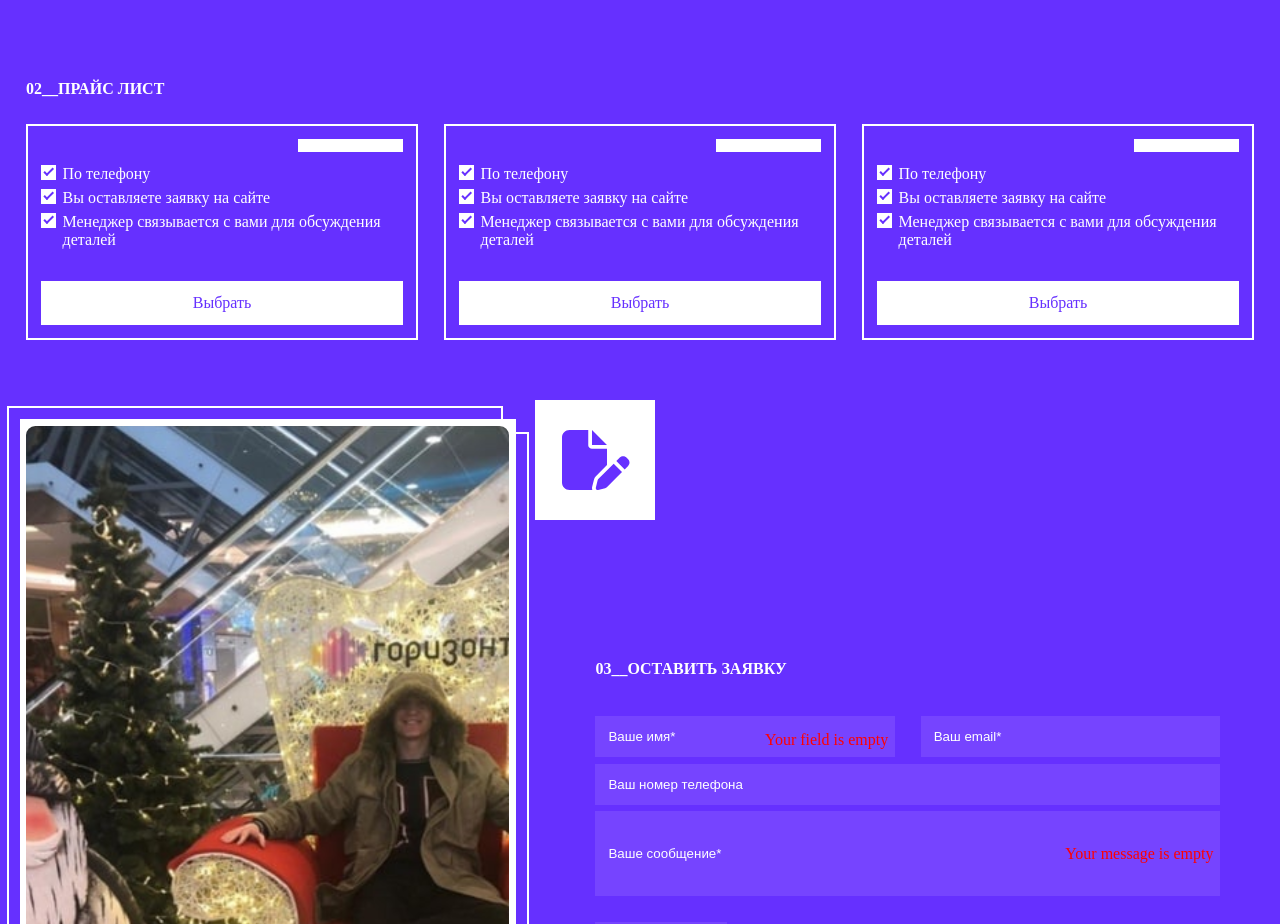
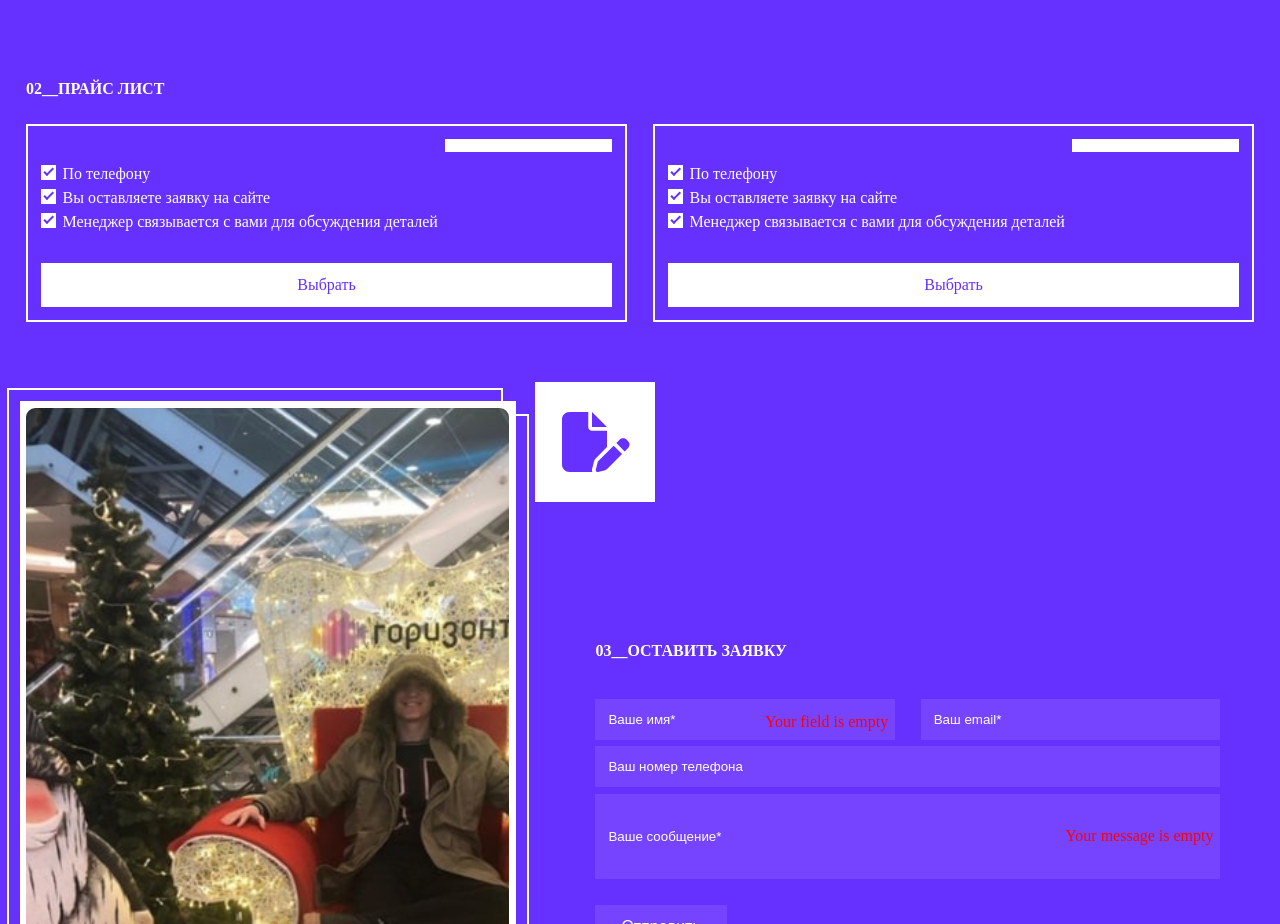
Before and after one commit to DenisSuperStar/Vue_lawyer_rostov, a Vue app: page / in a window 1280 px wide. Shown: the part 1840-2764 px from the top of the page. Built offline with nearby package versions, Linux system fonts and the light colour scheme; no server answers.

Commit message:
Выполнена адаптиция для прайс-листа

```diff
--- a/src/components/partials/PriceList.vue
+++ b/src/components/partials/PriceList.vue
@@ -5,13 +5,7 @@
         <font-awesome-icon icon="fa-solid fa-briefcase" />
       </div>
       <h3 :class="[$style.priceListTitle]">02__Прайс лист</h3>
-      <VueSlickCarousel
-        :arrows="false"
-        :dots="false"
-        :touchMove="true"
-        :slidesToShow="3"
-        :slidesToScroll="3"
-      >
+      <VueSlickCarousel v-bind="settings">
         <div
           :class="[$style.priceListItem]"
           v-for="(service, index) in serviceList"
@@ -98,6 +92,45 @@ export default {
         subtitle: "",
         price: null,
       }),
+      settings: {
+        arrows: false,
+        dots: false,
+        touchMove: true,
+        slidesToShow: 3,
+        slidesToScroll: 3,
+        infinite: true,
+        initialSlide: 0,
+        responsive: [
+          {
+            breakpoint: 360,
+            settings: {
+              slidesToShow: 1,
+              slidesToScroll: 1,
+            },
+          },
+          {
+            breakpoint: 768,
+            settings: {
+              slidesToShow: 1,
+              slidesToScroll: 1,
+            },
+          },
+          {
+            breakpoint: 1024,
+            settings: {
+              slidesToShow: 2,
+              slidesToScroll: 2,
+            },
+          },
+          {
+            breakpoint: 1366,
+            settings: {
+              slidesToShow: 2,
+              slidesToScroll: 2,
+            },
+          },
+        ],
+      },
     };
   },
   created() {
```
